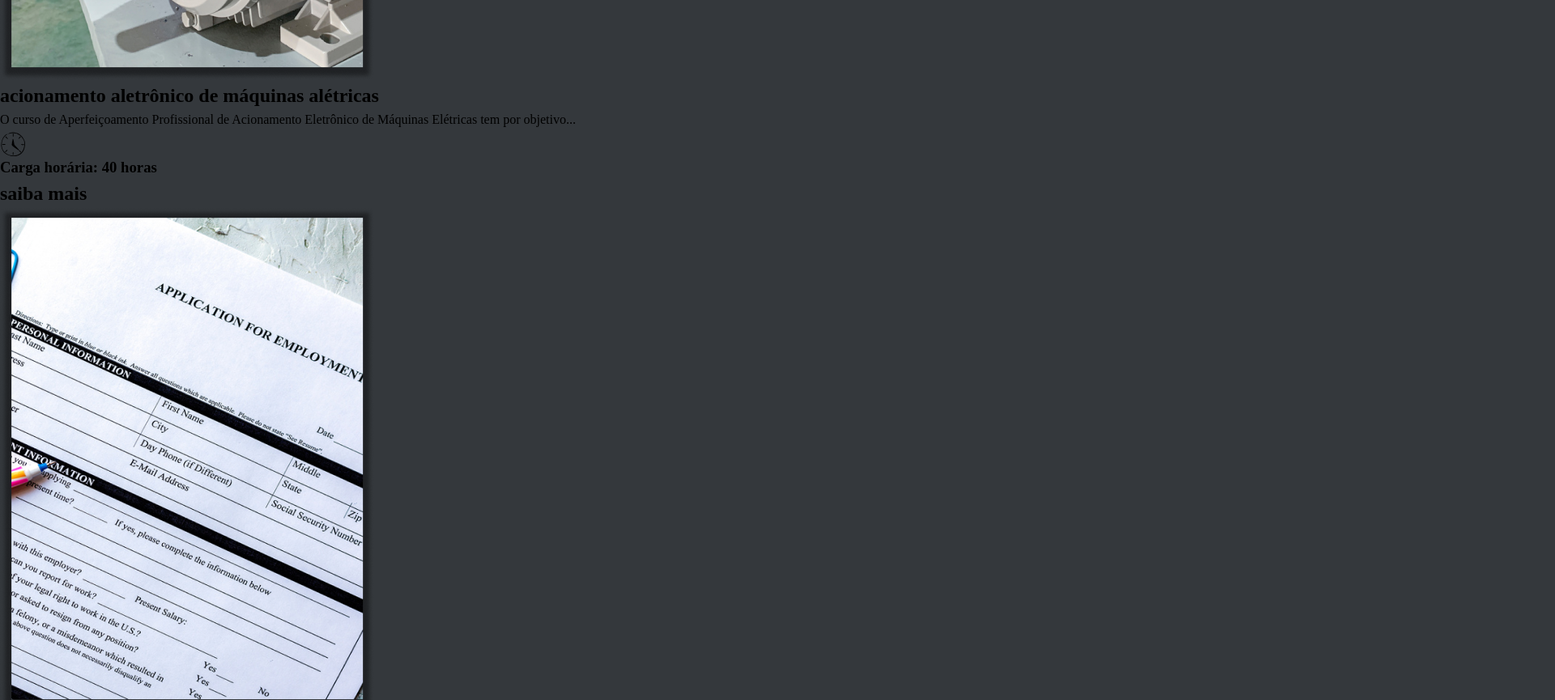
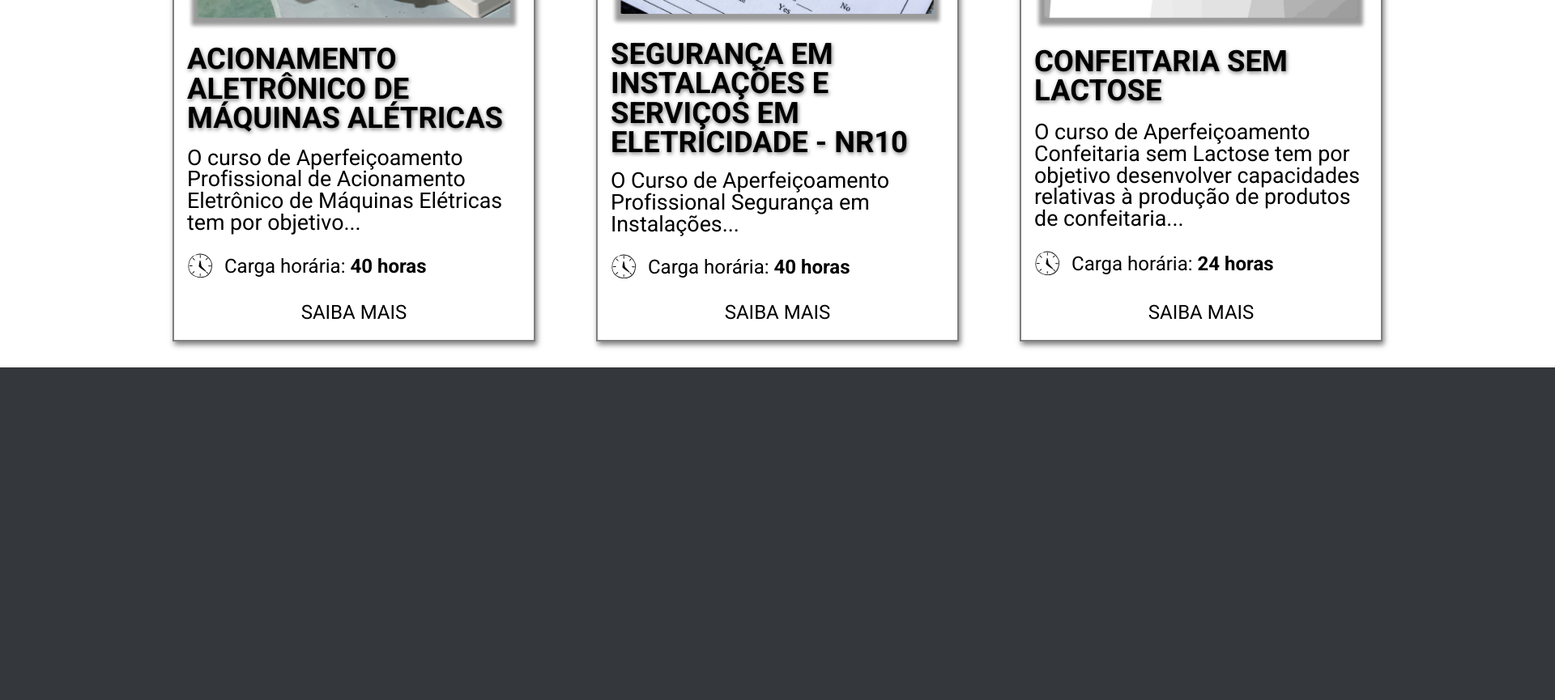
Before and after one commit to GuiTxx/projeto-sew-social, a plain HTML site: page index.html in a window 1280 px wide. Shown: the part 5343-6208 px from the top of the page at 81% size, 1920 px wide, since content can reach past the window. After the commit the page ends 5797 px from the top, so only its background shows below. Drawn offline with nearby package versions, Linux system fonts and the light colour scheme; a web font is replaced by a local one.

Commit message:
feat: Estilização e organização da programação completa CSS da seção flex de cursos disponíveis

```diff
--- a/assets/css/sections/cursos.css
+++ b/assets/css/sections/cursos.css
@@ -1 +1,83 @@
-/* cursos.css — estilos da seção de cursos */
+
+/* Fundo Branco para os cards */
+.back-list{
+    display: flex;
+    align-items: center;
+    justify-content: center;
+    background-color: var(--cor-terciaria);
+    width: 1920px;
+    height: 1060px;
+    margin-top: 6rem;
+}
+
+/* Alinhamento dos cards e das arrows */
+.card-course-container{
+    display: flex;
+    align-items: center;
+    justify-content: center;
+    gap: 4.6875rem;
+}
+
+/* Estrutura do card interno, sendo column e o space-between é fundamental para alinhamento */
+.card-course-container .card-course{
+    display: flex;
+    flex-direction: column;
+    justify-content: space-between;
+    width: 30.0625rem;
+    height: 62.3125rem;
+    padding: 1rem 1rem;
+    gap: 1rem;
+    border: 2px solid rgba(0, 0, 0, 0.5);
+    box-shadow: 2px 4px 6.5px rgba(0, 0, 0, 0.5);
+}
+/* Tamanho Padrão para as imagens do curso */
+.card-course-container .card-course .foto-curso{
+    width: 434px;
+    height: 595px;
+}
+/* Título do card do Curso */
+.card-course-container .card-course .title-card{
+    font-family: var(--fonte-principal);
+    font-size: 2.275rem;
+    line-height: 1;
+    text-transform: uppercase;
+    text-shadow: 1px 2px 5px rgba(0, 0, 0, 0.5);
+}
+/* Paragrafo do card, explicando o curso */
+.card-course-container .card-course p{
+    font-family: var(--fonte-principal);
+    font-size: 1.675rem;
+    line-height: 1;
+}
+/* Estilizando a parte da carga horária */
+.card-course-container .card-course .carga-horaria{
+    left: 20px;
+    display: flex;
+    gap: 0.9375rem;
+    align-items: center;
+}
+.card-course-container .card-course .carga-horaria h3{
+    position: ;
+    font-family: var(--fonte-principal);
+    font-size: 1.5rem;
+    font-weight: 400;
+    padding-top: 0.3rem;
+}
+.card-course-container .card-course .carga-horaria span{
+    font-weight: bold;
+}
+
+/* Botão "Saiba Mais" */
+.card-course-container .card-course .buttom{
+    font-family: var(--fonte-principal);
+    font-size: 1.5rem;
+    font-weight: 400;
+    text-transform: uppercase;
+    padding-top: 0.3rem;
+    text-align: center;
+}
+.card-course-container .card-course .buttom:hover{
+    text-decoration: underline;
+    color: var(--cor-secundaria);
+    cursor: pointer;
+}
--- a/index.html
+++ b/index.html
@@ -18,6 +18,7 @@
     <link rel="stylesheet" href="assets/css/sections/hero.css">
     <link rel="stylesheet" href="./assets/css/sections/cards-why.css">
     <link rel="stylesheet" href="./assets/css/sections/localizaton.css">
+    <link rel="stylesheet" href="./assets/css/sections/cursos.css">
 </head>
 
 <body>
@@ -121,14 +122,14 @@
         </section>
         <section class="courses-list">
             <div class="back-list">
-                <div class="card-course">
+                <div class="card-course-container">
                     <div class="arrow-left">
                         <a href="#" title="Seta Esquerda">
                             <img src="./images/icons/course/left-arrow.svg" alt="Seta para Esquerda">
                         </a>
                     </div>
                     <div class="card-course first">
-                        <img src="./images/banners/courses/eletric-engine.png" alt="Motor Elétrico">
+                        <img class="foto-curso" src="./images/banners/courses/eletric-engine.png" alt="Motor Elétrico">
                         <h1 class="title-card">acionamento aletrônico de máquinas alétricas</h1>
                         <p>O curso de Aperfeiçoamento Profissional de Acionamento Eletrônico de  Máquinas Elétricas tem por objetivo...</p>
                         <div class="carga-horaria">
@@ -138,7 +139,7 @@
                         <h2 class="buttom">saiba mais</h2>
                     </div>
                     <div class="card-course second">
-                        <img src="./images/banners/courses/nr10-course.png" alt="Normas NR10">
+                        <img class="foto-curso" src="./images/banners/courses/nr10-course.png" alt="Normas NR10">
                         <h1 class="title-card">segurança em instalações e serviços em eletricidade - nr10</h1>
                         <p>O Curso de Aperfeiçoamento Profissional Segurança em Instalações...</p>
                         <div class="carga-horaria">
@@ -148,7 +149,7 @@
                         <h2 class="buttom">saiba mais</h2>
                     </div>
                     <div class="card-course thirty">
-                        <img src="./images/banners/courses/gastronomy-course.png" alt="Gastronomia">
+                        <img class="foto-curso" src="./images/banners/courses/gastronomy-course.png" alt="Gastronomia">
                         <h1 class="title-card">confeitaria sem lactose</h1>
                         <p>O curso de Aperfeiçoamento Confeitaria sem Lactose tem por objetivo  desenvolver capacidades relativas à produção de produtos de confeitaria...</p>
                         <div class="carga-horaria">
```
